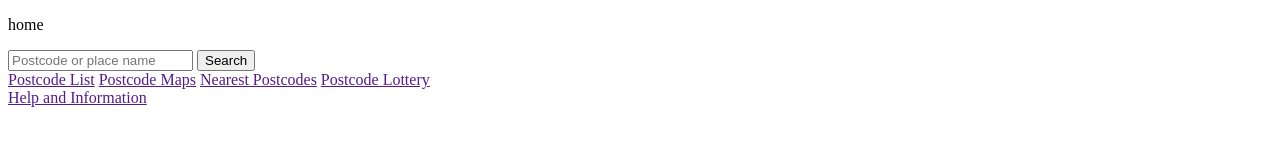
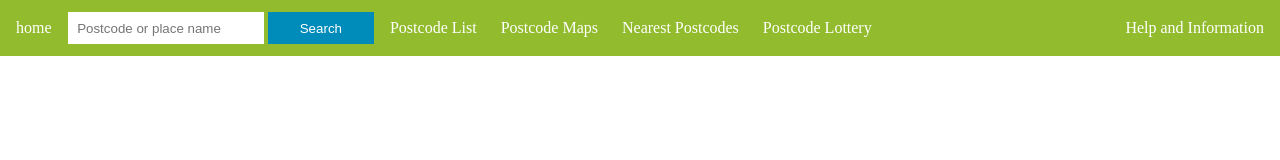
Before and after one commit to Officialbube/check-my-student-ID_CDT-Zuri, a plain HTML site: page index.html in a window 1280 px wide. Drawn offline with Linux system fonts and the light colour scheme.

Commit message:
made the header

```diff
--- a/index.html
+++ b/index.html
@@ -1,27 +1,34 @@
-<!DOCTYPE html>
+<!doctype html>
 <html lang="en">
   <head>
-    <meta charset="UTF-8">
-    <meta http-equiv="X-UA-Compatible" content="IE=edge">
-    <meta name="viewport" content="width=device-width, initial-scale=1.0">
+    <meta charset="UTF-8" />
+    <meta http-equiv="X-UA-Compatible" content="IE=edge" />
+    <meta name="viewport" content="width=device-width, initial-scale=1.0" />
     <title>Document</title>
-    <link rel="stylesheet" href="/style.css">
+    <link rel="stylesheet" href="/style.css" />
     <script src="/script.js"></script>
   </head>
   <body>
     <header>
-        <div>
+      <div class="header-left">
         <p>home</p>
-            <div>
-                <input type="search" name="" placeholder="Postcode or place name" id="">
+        <div class="header-search-container">
+          <input
+            type="search"
+            name=""
+            placeholder="Postcode or place name"
+            id=""
+          />
           <button>Search</button>
         </div>
+        <nav class="header-left-nav">
           <a href="">Postcode List</a>
           <a href="">Postcode Maps</a>
           <a href="">Nearest Postcodes</a>
           <a href="">Postcode Lottery</a>
+        </nav>
       </div>
-        <div>
+      <div class="header-right">
         <a href="">Help and Information</a>
       </div>
     </header>
--- a/style.css
+++ b/style.css
@@ -0,0 +1,46 @@
+*{
+    padding: 0;
+    margin: 0;
+    box-sizing: border-box;
+}
+header{
+    display: flex;
+    justify-content: space-between;
+    align-items: center;
+    background-color: #92BB2E;
+    padding: 0.75rem 1rem;
+    color: #fff;
+}
+.header-left{
+    display: flex;
+    align-items: center;
+    gap: 1rem;
+
+}
+.header-search-container{
+    height: 2rem;
+}
+.header-search-container input{
+    height: 100%;
+    border: none;
+    padding: 0 0.6rem;
+}
+.header-search-container button{
+    height: 100%;
+    background-color: #008CBA;
+    color: #fff;
+    border: none;
+    padding: 0 2rem;
+    cursor: pointer;
+}
+.header-search-container button:hover{
+    background-color: #007095;
+}
+header a{
+    text-decoration: none;
+    color: #fff;
+}
+.header-left-nav{
+    display: flex;
+    gap: 1.5rem;
+}
```
Lines whose indentation alone changed are shown as unchanged.
